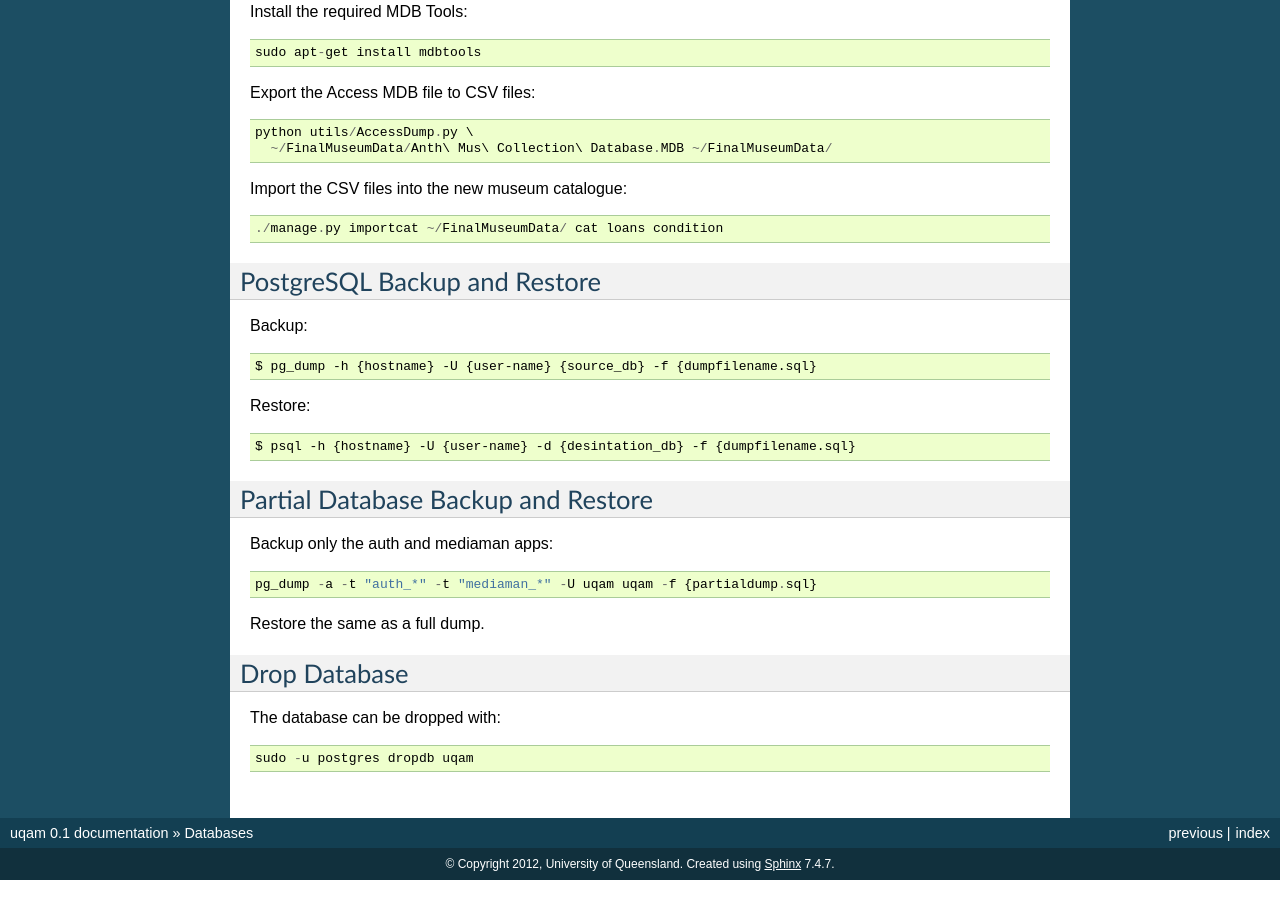
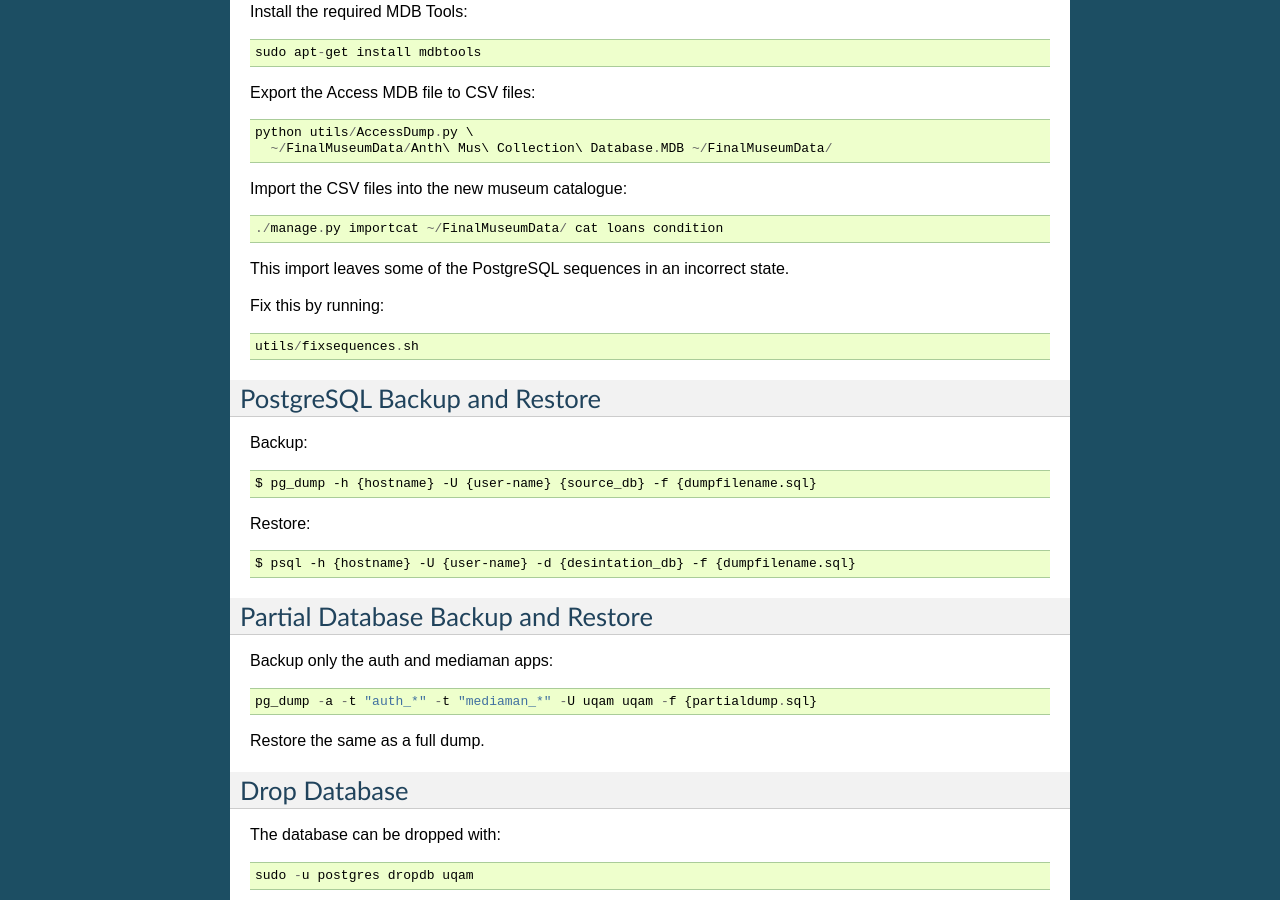
Before and after one commit to uq-eresearch/uqam, a Sphinx documentation site: the page built from docs/databases.rst, in a window 1280 px wide and 900 px high, scrolled down 1865 px. Built offline with Sphinx 7.4.7, drawn with Linux system fonts in a browser that asks for light colours.

Commit message:
Util to fix postgres sequences after import.

```diff
--- a/docs/databases.rst
+++ b/docs/databases.rst
@@ -114,8 +114,11 @@ Import the CSV files into the new museum catalogue::
 
     ./manage.py importcat ~/FinalMuseumData/ cat loans condition
 
+This import leaves some of the PostgreSQL sequences in an incorrect state.
 
+Fix this by running::
 
+    utils/fixsequences.sh
 
 
 PostgreSQL Backup and Restore
```
Also changed, not shown: 1 other file.
